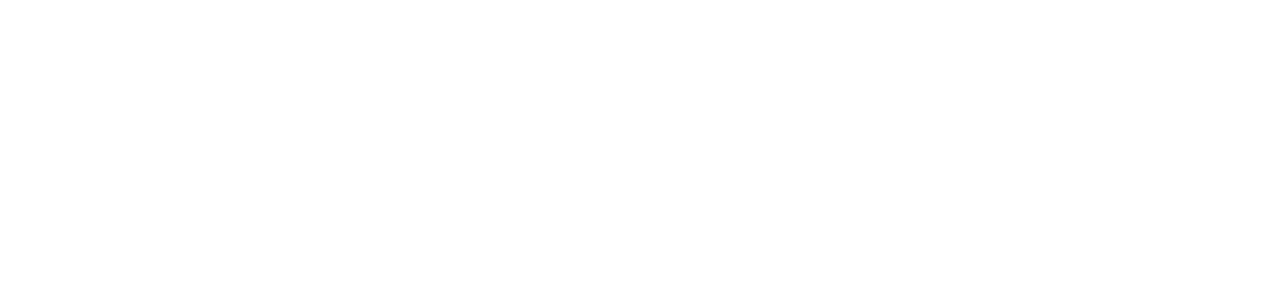
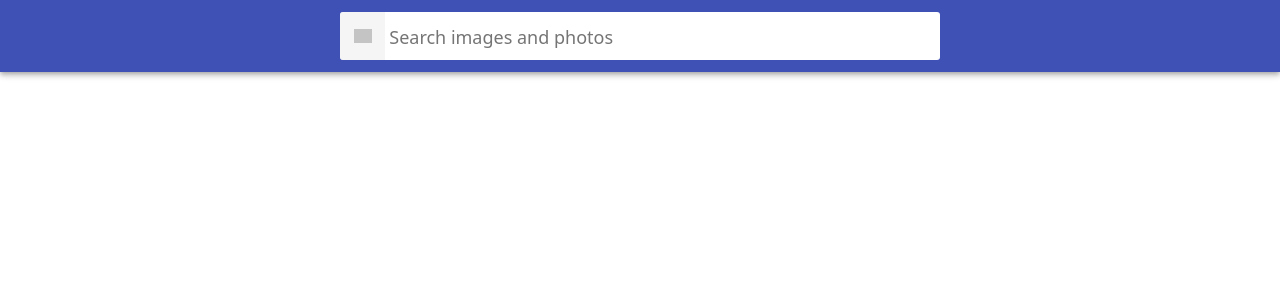
Before and after one commit to Feride-Sham/goit-react-hw-03-image-finder, a React (Create React App) app: page / in a window 1280 px wide. Shown: the top 300 px of the page. Built offline with nearby package versions, Linux system fonts and the light colour scheme; grey boxes are pictures that could not be loaded.

Commit message:
feat: add structure

```diff
--- a/src/App.js
+++ b/src/App.js
@@ -1,7 +1,16 @@
+import React from "react";
+import Searchbar from "./components/Searchbar";
+import ImageGallery from "./components/ImageGallery";
+
 import "./App.css";
 
 function App() {
-  return <div className="App"></div>;
+  return (
+    <div className="App">
+      <Searchbar />
+      <ImageGallery />
+    </div>
+  );
 }
 
 export default App;
--- a/src/components/ImageGallery/ImageGallery.js
+++ b/src/components/ImageGallery/ImageGallery.js
@@ -0,0 +1,12 @@
+import React from "react";
+import ImageGalleryItem from "../ImageGalleryItem/ImageGalleryItem";
+import s from "./ImageGallery.module.css";
+
+const ImageGallery = () => {
+  return (
+    <ul className={s.ImageGallery}>
+      <ImageGalleryItem />
+    </ul>
+  );
+};
+export default ImageGallery;
--- a/src/components/ImageGallery/ImageGallery.module.css
+++ b/src/components/ImageGallery/ImageGallery.module.css
@@ -0,0 +1,12 @@
+.ImageGallery {
+  display: grid;
+  max-width: calc(100vw - 48px);
+  grid-template-columns: repeat(auto-fill, minmax(320px, 1fr));
+  grid-gap: 16px;
+  margin-top: 0;
+  margin-bottom: 0;
+  padding: 0;
+  list-style: none;
+  margin-left: auto;
+  margin-right: auto;
+}
--- /dev/null
+++ b/src/components/ImageGallery/index.js
@@ -0,0 +1 @@
+export { default } from "./ImageGallery";
--- a/src/components/ImageGalleryItem/ImageGalleryItem.js
+++ b/src/components/ImageGalleryItem/ImageGalleryItem.js
@@ -0,0 +1,12 @@
+import React from "react";
+import s from "./ImageGalleryItem.module.css";
+
+const ImageGalleryItem = () => {
+  return (
+    <li className="ImageGalleryItem">
+      <img src="" alt="" className="ImageGalleryItem-image" />
+    </li>
+  );
+};
+
+export default ImageGalleryItem;
--- /dev/null
+++ b/src/components/ImageGalleryItem/index.js
@@ -0,0 +1 @@
+export { default } from "./ImageGalleryItem";
--- a/src/components/Searchbar/Searchbar.js
+++ b/src/components/Searchbar/Searchbar.js
@@ -0,0 +1,24 @@
+import React from "react";
+import s from "./Searchbar.module.css";
+
+const Searchbar = () => {
+  return (
+    <header className={s.Searchbar}>
+      <form className={s.SearchForm}>
+        <button type="submit" className={s.SearchFormButton}>
+          <span className={s.SearchFormButtonLabel}>Search</span>
+        </button>
+
+        <input
+          className={s.SearchFormInput}
+          type="text"
+          autocomplete="off"
+          autofocus
+          placeholder="Search images and photos"
+        />
+      </form>
+    </header>
+  );
+};
+
+export default Searchbar;
--- a/src/components/Searchbar/Searchbar.module.css
+++ b/src/components/Searchbar/Searchbar.module.css
@@ -0,0 +1,78 @@
+.Searchbar {
+  top: 0;
+  left: 0;
+  position: sticky;
+  z-index: 1100;
+  display: flex;
+  justify-content: center;
+  align-items: center;
+  min-height: 64px;
+  padding-right: 24px;
+  padding-left: 24px;
+  padding-top: 12px;
+  padding-bottom: 12px;
+  color: #fff;
+  background-color: #3f51b5;
+  box-shadow: 0px 2px 4px -1px rgba(0, 0, 0, 0.2),
+    0px 4px 5px 0px rgba(0, 0, 0, 0.14), 0px 1px 10px 0px rgba(0, 0, 0, 0.12);
+}
+
+/*
+ * Стили компонента SearchForm
+ */
+.SearchForm {
+  display: flex;
+  align-items: center;
+  width: 100%;
+  max-width: 600px;
+  background-color: #fff;
+  border-radius: 3px;
+  overflow: hidden;
+}
+
+.SearchFormButton {
+  display: inline-block;
+  width: 48px;
+  height: 48px;
+  border: 0;
+  background-image: url("https://image.flaticon.com/icons/svg/149/149852.svg");
+  background-size: 40%;
+  background-repeat: no-repeat;
+  background-position: center;
+  opacity: 0.6;
+  transition: opacity 250ms cubic-bezier(0.4, 0, 0.2, 1);
+  cursor: pointer;
+  outline: none;
+}
+
+.SearchFormButton:hover {
+  opacity: 1;
+}
+
+.SearchFormButtonLabel {
+  position: absolute;
+  width: 1px;
+  height: 1px;
+  padding: 0;
+  overflow: hidden;
+  clip: rect(0, 0, 0, 0);
+  white-space: nowrap;
+  clip-path: inset(50%);
+  border: 0;
+}
+
+.SearchFormInput {
+  display: inline-block;
+  width: 100%;
+  font: inherit;
+  font-size: 20px;
+  border: none;
+  outline: none;
+  padding-left: 4px;
+  padding-right: 4px;
+}
+
+.SearchFormInput::placeholder {
+  font: inherit;
+  font-size: 18px;
+}
--- /dev/null
+++ b/src/components/Searchbar/index.js
@@ -0,0 +1 @@
+export { default } from "./Searchbar";
```
